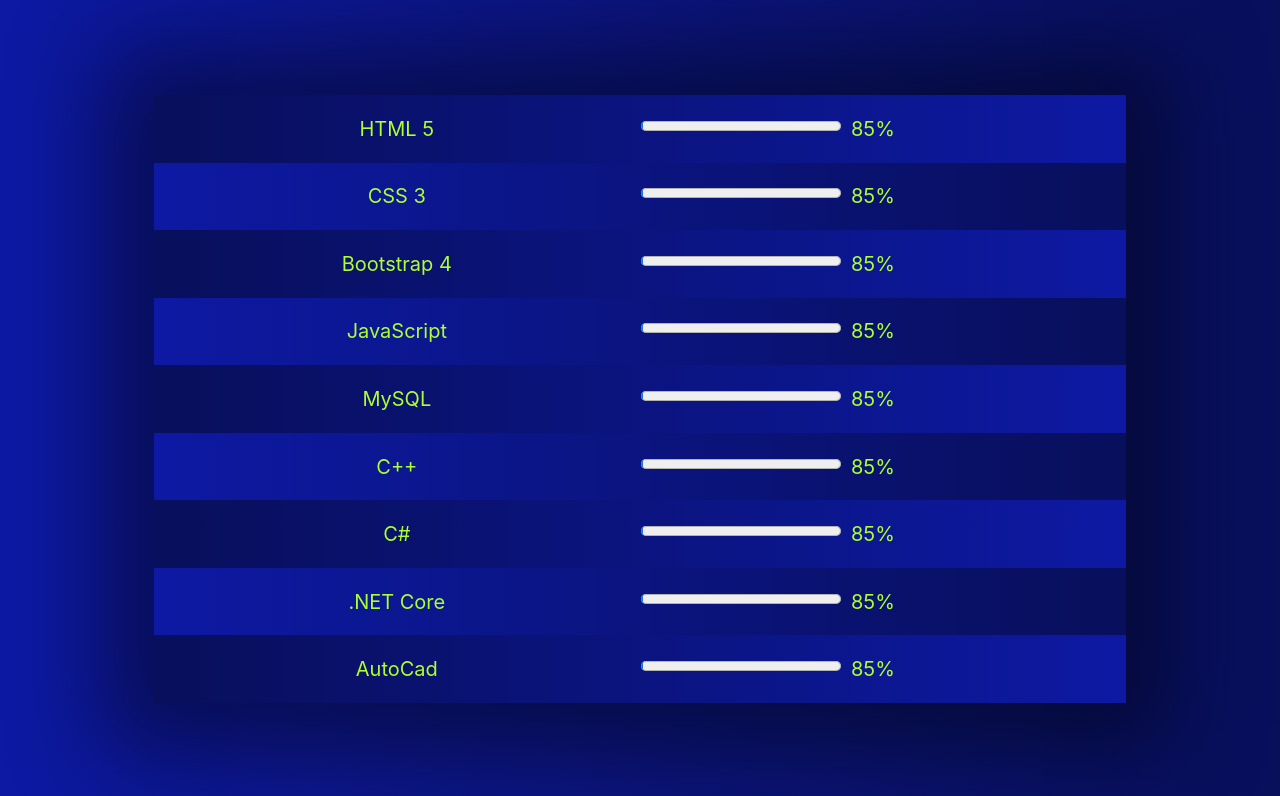
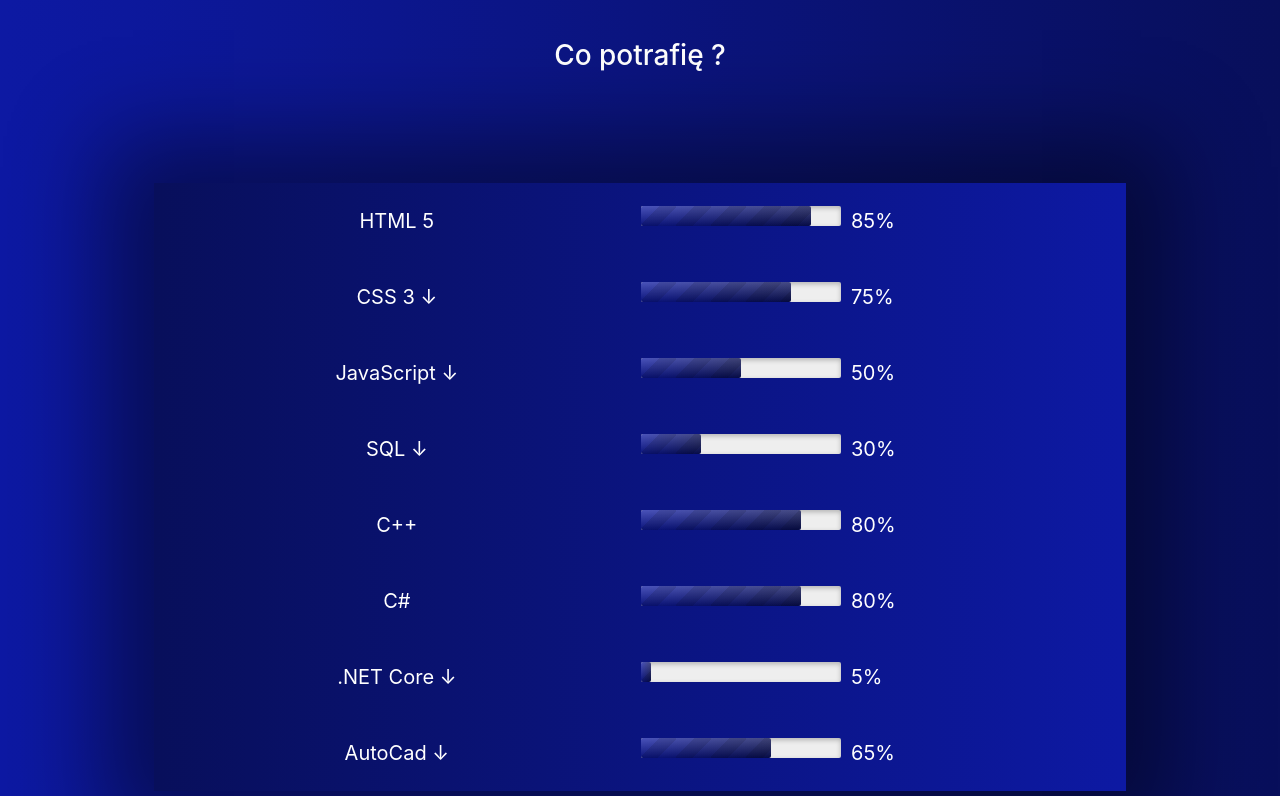
Before and after one commit to tobiasz1997/Website, a PHP site: page / in a window 1280 px wide. Shown: the part 1761-2557 px from the top of the page. Run offline with PHP 8.4, Linux system fonts and the light colour scheme.

Commit message:
Webpage is working

```diff
--- a/charakter.js
+++ b/charakter.js
@@ -1,4 +1,5 @@
-const text = 'Hi, I am Grzegorz :D';
+
+const text = 'Cześć ! Jestem Grzesiek :)';
 const greeting = document.getElementById('greeting');
 const title = '';
 
@@ -15,8 +16,21 @@ function writing(){
             clearInterval(interval);
         }
 
-    }, 100);
+    }, 300, 'slow');
 
 }
 
 greeting.addEventListener('load',writing(), false);
+
+window.addEventListener('scroll',function(){
+    const scrollY = window.pageYOffset
+
+    if(scrollY==0){
+        writing();
+    }
+    if(scrollY>800){
+        let content = document.getElementById('greeting');
+        content.innerHTML = ' ';
+    }
+
+},false);
--- a/index.html
+++ b/index.html
@@ -48,7 +48,11 @@
         <article id="aboutMe">
         <a name="aboutMe">&nbsp;</a>
                 <div class="content-aboutMe">
+                    <div class="picture-border">
                         <img src="photo/fota.png" id="photo-me">
+                    </div>
+                    <div class="aboutMe-info">
+                        <h3>Kim jestem?</h3>
                         <p>
                             Cześć ! Nazywam się Grzegorz Tobiasz, mam 21 lat i jestem studentem Informatyki na Politechnice Opolskiej.
                             Programowaniem zajmuje się od 2 lat. Dlaczego informatyka? Wybrałem ten kierunek, ponieważ: lubię się uczyć,
@@ -56,45 +60,59 @@
                             na różne usługi informatyczne będę mógł się spełniać. Hobby: muzyka(gram na saksofonie), sport oraz seriale.
                         </p>
                     </div>
+                </div>
         </article>
         <article id="abilities">
+                <h3>Co potrafię ?</h3>
             <div class="kontener2">
+
                 <table class="listOfTechnologies">
-                        <tr>
+                        <tr id="HTML">
                             <td><a>HTML 5</a></td>
                             <td><progress value="1" max="100" data-values="85"></progress></td>
                         </tr>
-                        <tr>
-                            <td><a>CSS 3</a></td>
-                            <td><progress value="1" max="100" data-values="85"></progress></td>
+                        <tr id="CSS">
+                            <td><a>CSS 3 &#8595;</a></td>
+                            <td><progress value="1" max="100" data-values="75"></progress></td>
                         </tr>
-                        <tr>
-                            <td><a>Bootstrap 4</a></td>
-                            <td><progress value="1" max="100" data-values="85"></progress></td>
+                            <tr id="CSS-info">
+                                <td><a>Bootstrap 4, SASS</a></td>
                             </tr>
-                        <tr>
-                            <td><a>JavaScript</a></td>
-                            <td><progress value="1" max="100" data-values="85"></progress></td>
+                        <tr id="JavaScript">
+                            <td><a>JavaScript &#8595;</a></td>
+                            <td><progress value="1" max="100" data-values="50"></progress></td>
                         </tr>
-                        <tr>
-                            <td><a>MySQL</a></td>
-                            <td><progress value="1" max="100" data-values="85"></progress></td>
+                            <tr id="JavaScript-info">
+                                <td><a>jQuery, Ajax + JSON, ES6, Grunt</a></td>
                             </tr>
-                        <tr>
+                        <tr id="MySQL">
+                            <td><a>SQL &#8595;</a></td>
+                            <td><progress value="1" max="100" data-values="30"></progress></td>
+                        </tr>
+                            <tr id="MySQL-info">
+                                <td><a>Oracle, MySQL</a></td>
+                            </tr>
+                        <tr id="C++">
                             <td><a>C++</a></td>
-                            <td><progress value="1" max="100" data-values="85"></progress></td>
+                            <td><progress value="1" max="100" data-values="80"></progress></td>
                         </tr>
-                        <tr>
+                        <tr id="C#">
                             <td><a>C#</a></td>
-                            <td><progress value="1" max="100" data-values="85"></progress></td>
+                            <td><progress value="1" max="100" data-values="80"></progress></td>
                         </tr>
-                        <tr>
-                            <td><a>.NET Core</a></td>
-                            <td><progress value="1" max="100" data-values="85"></progress></td>
+                        <tr id="Net">
+                            <td><a>.NET Core &#8595;</a></td>
+                            <td><progress value="1" max="100" data-values="5"></progress></td>
                         </tr>
-                        <tr>
-                            <td><a>AutoCad</a></td>
-                            <td><progress value="1" max="100" data-values="85"></progress></td>
+                            <tr id="Net-info">
+                                    <td><a>LINQ, Entity Framework, Model MVC</a></td>
+                            </tr>
+                        <tr id="AutoCad">
+                            <td><a>AutoCad &#8595;</a></td>
+                            <td><progress value="1" max="100" data-values="65"></progress></td>
+                        </tr>
+                            <tr id="AutoCad-info">
+                                    <td><a>Rysunki 2D i 3D</a></td>
                             </tr>
 
                 </table>
@@ -103,6 +121,7 @@
         <article id="portfolio">
             <div class="content-aboutMe1">
                 <div class="gird-container">
+                    <h2 id="gird-item">Moje prace:</h2>
                     <p id="gird-item1">
                         Wszystkie moje prace możesz znaleść poniżej :)
                     </p>
@@ -128,7 +147,7 @@
                             <a href="https://twitter.com/toobi124" target="_blank" class="link"><i class="icon-twitter"></i></a>
                         </div>
                         <div class="icons item23" id="linkedin">
-                            <a href="https://github.com/tobiasz1997" target="_blank" class="link"><i class="icon-linkedin"></i></a>
+                            <a href="https://www.linkedin.com/in/grzegorz-tobiasz-406699182/" target="_blank" class="link"><i class="icon-linkedin"></i></a>
                         </div>
                         <div class="icons item23" id="gmail">
                             <a href="mailto:grzechu16789@gmail.com" target="_blank" class="link" title="grzegorz.tobiasz97@gmail.com"><i class="icon-gmail"></i></a>
@@ -141,6 +160,7 @@
         </article>
 
     </selection>
+    <button id="ScroolButton">GoToTop<span id="buttonScroll"></span></button>
     <footer>
         Created by Grzegorz Tobiasz  &copy 2019
     </footer>
@@ -154,5 +174,6 @@
     <script type="text/javascript" src="progress.js"></script>
     <script type="text/javascript" src="fontColors.js"></script>
     <script type="text/javascript" src="ownResponsive.js"></script>
+    <script type="text/javascript" src="scroll-position.js"></script>
 </body>
 </html>
--- a/main.css
+++ b/main.css
@@ -78,12 +73,56 @@ nav{
     display: flex;
     align-items: center;
     justify-content: center;
+}
 
+.picture-border{
+    overflow: hidden;
+    width: 270px;
+    height: 440px;
+    margin-left: auto;
+    margin-right: auto;
+}
+
+.picture-border img{
+    transition: all 5s ease-in-out;
+}
+
+#photo-me{
+    width: 270px;
+    height: 440px;
+    box-shadow: -3px 2px 87px 49px rgba(0,0,0,0.43);
+}
+
+.aboutMe-info{
+    width: 70%;
+    height: 440px;
+    text-align: center;
+    overflow: hidden;
+    margin-left: auto;
+    margin-right: auto;
+}
+
+.content-aboutMe h3{
+    height: 10vh;
 }
 
 .content-aboutMe p{
     margin-left: 5%;
     margin-right: 5%;
+}
+
+/* ...................................................................... */
+#abilities h3{
+    height: 10vh;
+    text-align: center;
+    padding-top: 5vh;
+    color: white;
+}
+
+#CSS-info,#JavaScript-info,#MySQL-info,#Net-info,#AutoCad-info{
+    display: none;
+    background-image: linear-gradient(to left,#080F5B,#0D19A3);
+
 }
 
 #abilities{
@@ -95,9 +134,9 @@ nav{
 .kontener2{
     height: 76vh;
     width: 76vw;
-    position: absolute;
-    top: 232vh;
-    right: 12vw;
+    position: relative;
+    top: 12vh;
+    left: 12vw;
     box-shadow: -3px 2px 87px 49px rgba(0,0,0,0.43);
     background-image: linear-gradient(to right,#080F5B,#0D19A3);
 }
@@ -113,10 +152,38 @@ nav{
 
 progress {
     height: 20px;
+    float: left;
+    background-color: #f3f3f3;
+    border: 0;
+    border-radius: 9px;
+}
+
+progress::-webkit-progress-bar {
+    background-color: #eee;
+    border-radius: 2px;
+    box-shadow: 0 2px 5px rgba(0, 0, 0, 0.25) inset;
+  }
+
+progress::-webkit-progress-value {
+    background-image:
+        -webkit-linear-gradient(-45deg,
+                                 transparent 33%, rgba(0, 0, 0, .1) 33%,
+                                 rgba(0,0, 0, .1) 66%, transparent 66%),
+        -webkit-linear-gradient(top,
+                                 rgba(255, 255, 255, .25),
+                                 rgba(0, 0, 0, .25)),
+        -webkit-linear-gradient(right,#080F5B,#0D19A3);
+
+    border-radius: 2px;
+    background-size: 35px 20px, 100% 100%, 100% 100%;
+}
+
+span {
+    float: left;
 }
 
 .listOfTechnologies{
-    color: greenyellow;
+    color: white;
     list-style-type: none;
     width: 100%;
     height: 100%;
@@ -125,16 +192,18 @@ progress {
 td:first-child{
     width: 50%;
 }
-td:last-child{
-    text-align: left;
-}
+/* td:last-child{
+    text-align: center;
+} */
 
-tr:nth-child(even) {
+/* tr:nth-child(even) {
     background-image: linear-gradient(to left,#080F5B,#0D19A3);
-}
+} */
 /* progress:after {
     content: '%'attr(value);
 } */
+
+/* ............................................................................................... */
 
 .content-aboutMe1{
     height: 76vh;
```
Also changed, not shown: other parts of main.css (+53 -23 lines), ownResponsive.js (+26 -1 lines), progress.js (+19 -11 lines), scroll-position.js (added, +40 -0 lines). Lines whose indentation alone changed are shown as unchanged.
